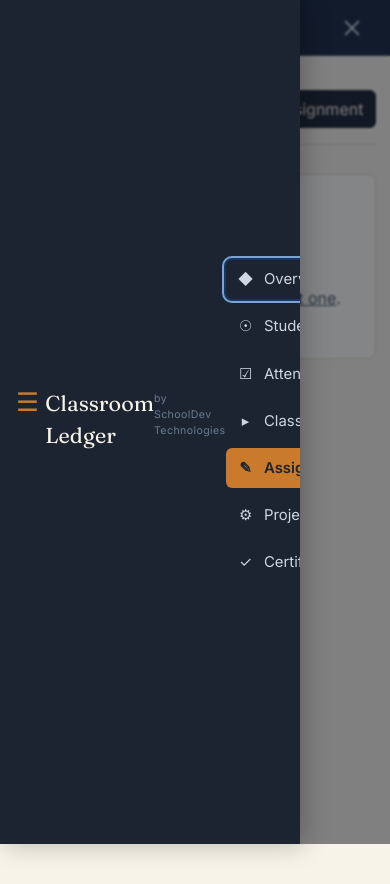
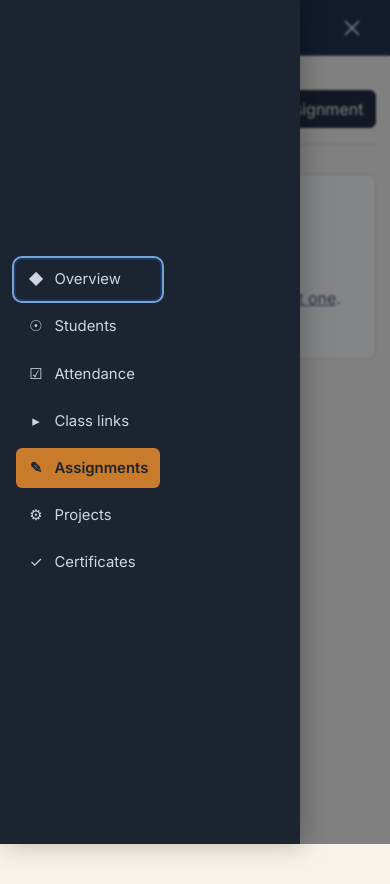
Before and after one commit to wonderlandtech/lms, a Flask app: page /admin/assignments in a window 390 px wide, after a click that opens the changed part. Shown: the top 884 px of the page. Run offline with Flask 3, Linux system fonts and the light colour scheme; a user stored in the database is signed in; data that the repository does not hold is empty.

Commit message:
Update base.html

```diff
--- a/templates/base.html
+++ b/templates/base.html
@@ -260,13 +260,13 @@
 
   <div class="app-shell">
     <aside class="app-sidebar" id="appSidebar">
-      <div class="d-flex align-items-center justify-content-between" style="gap:.5rem;">
+      <div class="d-none d-md-flex align-items-center justify-content-between" style="gap:.5rem;">
         <a href="{{ url_for('admin.dashboard' if session.get('role') == 'admin' else 'student.dashboard') }}" class="brand">
           <span class="brand-mark">&#9776;</span> Classroom Ledger
         </a>
         <button class="sidebar-collapse-btn" id="sidebarCollapseBtn" aria-label="Collapse sidebar" title="Collapse sidebar">&#10094;</button>
       </div>
-      <div class="brand-by">by SchoolDev Technologies</div>
+      <div class="brand-by d-none d-md-flex">by SchoolDev Technologies</div>
       <div class="brand-sub">{{ 'Instructor console' if session.get('role') == 'admin' else 'Student portal' }}</div>
 
       {% if session.get('role') == 'admin' %}
```
